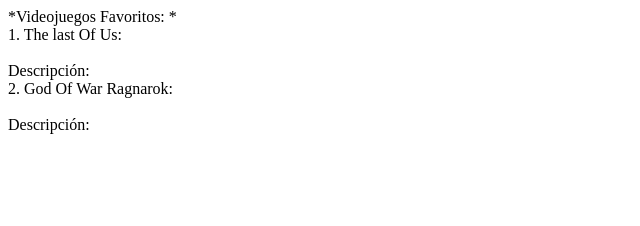
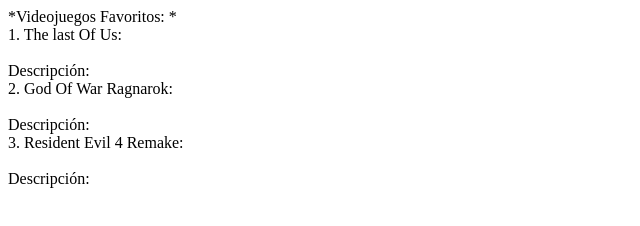
Before and after one commit to LuisD-DR/R-brica_ejercicio_3, a plain HTML site: page index.html in a window 1280 px wide. Shown: the whole page, without its empty margins (0-640 px from the left). Drawn offline with Linux system fonts and the light colour scheme.

Commit message:
Tercer J añ

```diff
--- a/index.html
+++ b/index.html
@@ -15,5 +15,11 @@
     <div><img src="" alt="" srcset=""></div>
     <div>Descripción: </div>
 
+    <div>3. Resident Evil 4 Remake: </div>
+    <div><img src="" alt="" srcset=""></div>
+    <div>Descripción: </div>
+
+
+
 </body>
 </html>
```
